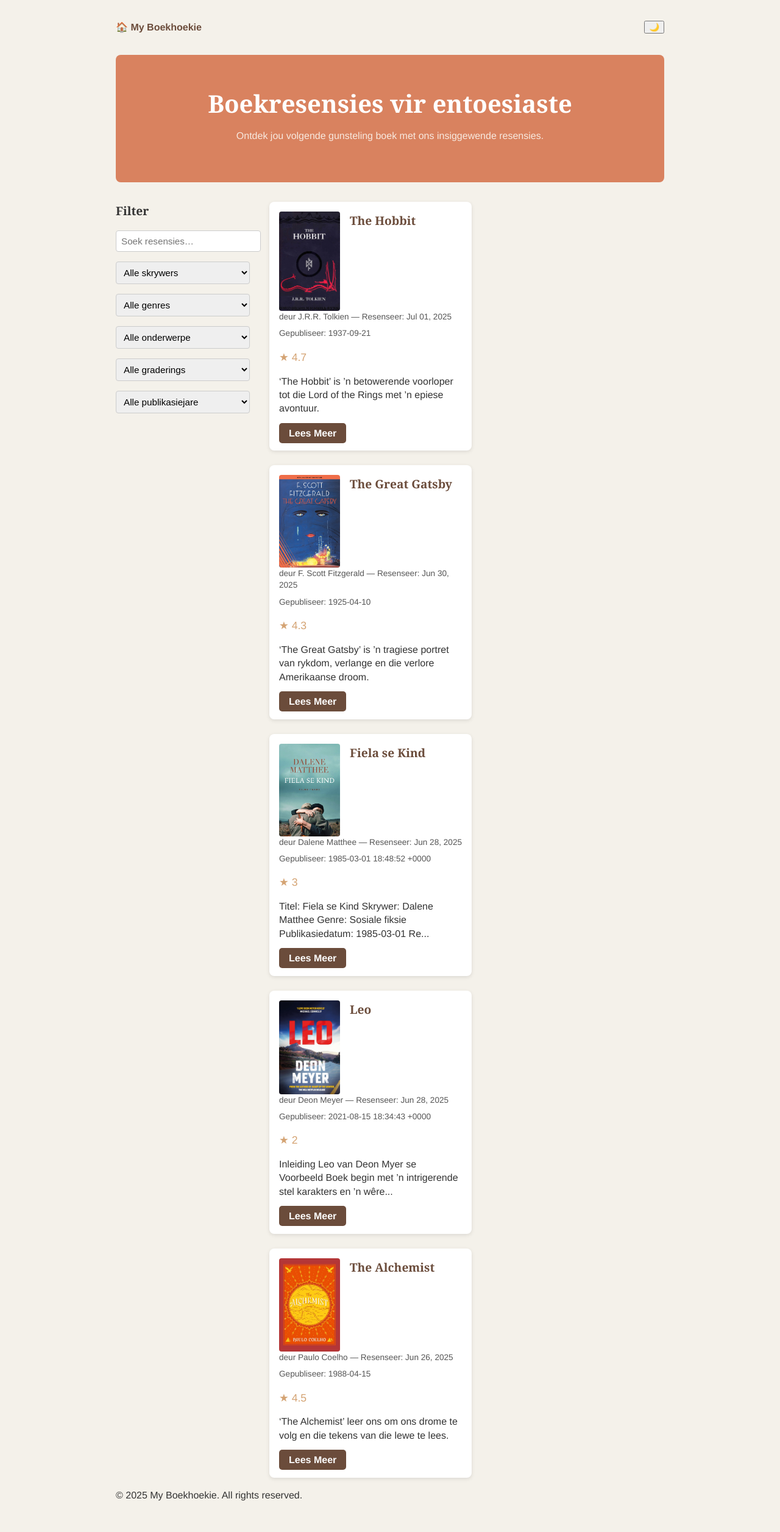
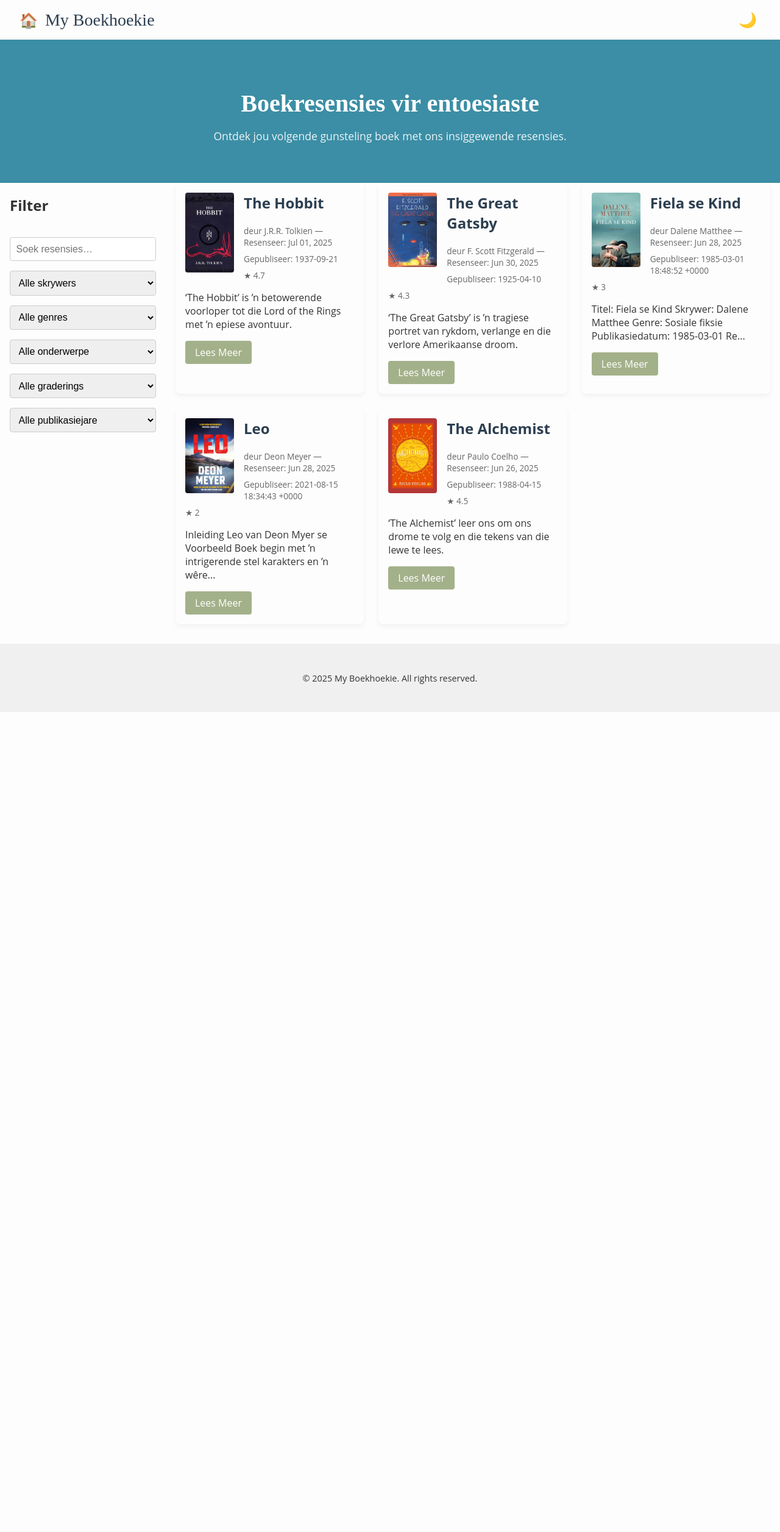
Before and after one commit to obelaiquality/nini_bennet_moll, a Jekyll site: the page built from index.html, in a window 1280 px wide. Shown: the whole page at 61% size. Built offline with Jekyll 4.4.1, drawn with Linux system fonts in a browser that asks for light colours; after the commit the page ends 1168 px from its top, so only the background shows below that.

Commit message:
Update style.css

```diff
--- a/assets/css/style.css
+++ b/assets/css/style.css
@@ -1,334 +1,238 @@
-/* ----------------------------------------
-   Base & Typography
----------------------------------------- */
+/* ── CSS Variables ───────────────────────────────────────── */
+:root {
+  --brand-primary: #3B8EA5;   /* new teal */
+  --brand-accent:  #2C3E50;   /* deep slate for links/buttons */
+  --bg-light:      #FDFDFD;
+  --bg-dark:       #1F1F1F;
+  --text-light:    #FFF;
+  --text-dark:     #333;
+  --highlight:     #A3B18A;   /* soft olive highlight */
+  --gold:          #F2C057;
+}
+
+/* Dark-mode overrides */
+.theme-dark {
+  --bg-light:   #1e1e1e;
+  --bg-dark:    #121212;
+  --text-dark:  #EEE;
+  --text-light: #FFF;
+  --brand-accent: #88B0AC;   /* lighter accent on dark */
+}
+
+/* Dark-mode text overrides */
+.theme-dark h1,
+.theme-dark h2,
+.theme-dark h3,
+.theme-dark p,
+.theme-dark .section-heading,
+.theme-dark .featured-meta,
+.theme-dark .featured-title,
+.theme-dark .meta,
+.theme-dark .rating {
+  color: var(--text-light) !important;
+}
+.theme-dark a {
+  color: var(--text-light) !important;
+}
+
+/* ── Global ──────────────────────────────────────────── */
 body {
-  margin: 0 auto;
-  max-width: 900px;
-  padding: 2rem;
-  font-family: 'Helvetica Neue', Arial, sans-serif;
-  line-height: 1.6;
-  background: #f4f1ea;
-  color: #333;
+  margin: 0;
+  font-family: 'Open Sans', sans-serif;
+  background: var(--bg-light);
+  color: var(--text-dark);
+  transition: background 0.3s, color 0.3s;
 }
-h1, h2, h3 {
-  font-family: Georgia, serif;
-  margin-top: 0;
+.theme-dark body {
+  background: var(--bg-light);
+  color: var(--text-light);
 }
 a {
-  color: #6b4c3b;
+  color: var(--brand-accent);
   text-decoration: none;
-  font-weight: bold;
 }
 a:hover {
   text-decoration: underline;
 }
 
-/* ----------------------------------------
-   Header & Nav
----------------------------------------- */
+/* ── Header ──────────────────────────────────────────── */
 .site-header {
   display: flex;
+  align-items: center;
   justify-content: space-between;
+  padding: 1rem 2rem;
+  background: var(--bg-light);
+  box-shadow: 0 2px 4px rgba(0,0,0,0.1);
+}
+.theme-dark .site-header {
+  background: var(--bg-dark);
+}
+.site-branding {
+  display: flex;
   align-items: center;
-  margin-bottom: 2rem;
 }
-.site-header h1 {
-  font-size: 2rem;
-  margin: 0;
+.site-logo {
+  font-size: 1.5rem;
 }
-.site-header nav a,
-.site-header nav button {
-  margin-left: 1rem;
-  font-size: 0.9rem;
+.site-title {
+  font-family: 'Merriweather', serif;
+  font-size: 1.75rem;
+  margin-left: 0.75rem;
+}
+.theme-toggle {
+  font-size: 1.5rem;
   background: none;
   border: none;
   cursor: pointer;
 }
 
-/* Dark‐mode header background */
-.dark .site-header {
-  background: #2c2c2c;
+/* ── Hero Intro Section ───────────────────────────────── */
+.hero-section {
+  background-color: var(--brand-primary);
+  padding: 3rem 1rem;
+  text-align: center;
+}
+.hero-content {
+  max-width: 600px;
+  margin: 0 auto;
+  color: var(--text-light);
+}
+.hero-title {
+  font-family: 'Playfair Display', serif;
+  font-size: 2.5rem;
+  margin-bottom: 0.5rem;
+}
+.hero-subtitle {
+  font-size: 1.1rem;
+  opacity: 0.9;
 }
 
-/* ----------------------------------------
-   Buttons
----------------------------------------- */
-.btn {
-  background-color: #d4a373;
-  color: white;
-  padding: 0.5rem 1rem;
-  border: none;
-  border-radius: 5px;
-  font-size: 1rem;
-  cursor: pointer;
-  transition: background 0.2s ease;
-}
-.btn:hover {
-  background-color: #bc8a5f;
-}
-.btn-secondary {
-  background-color: #6b4c3b;
-}
-.btn-secondary:hover {
-  background-color: #59422f;
-}
-
-/* ----------------------------------------
-   Dark Mode
----------------------------------------- */
-.dark body {
-  background: #1e1e1e;
-  color: #eee;
-}
-.dark .review,
-.dark .review-page,
-.dark .featured-card,
-.dark .review-card {
-  background-color: #2c2c2c;
-  border-color: #444;
-}
-.dark a {
-  color: #d4a373;
-}
-
-/* ----------------------------------------
-   Hero Section
----------------------------------------- */
-.hero-section {
-  background: #d9825f; /* terracotta accent */
-  padding: 3rem 1rem;
-  border-radius: 8px;
-  text-align: center;
+/* ── Featured Reviews ────────────────────────────────── */
+.featured-section {
+  background: var(--bg-light);
+  padding: 2rem 1rem;
   margin-bottom: 2rem;
 }
-.hero-title {
-  margin: 0;
-  font-size: 2.5rem;
-  color: #fff;
-}
-.hero-subtitle {
-  margin-top: 0.5rem;
-  color: #f8eae0;
-}
-
-/* ----------------------------------------
-   Featured Section
----------------------------------------- */
-.featured-section {
-  margin-bottom: 2rem;
+.theme-dark .featured-section {
+  background: var(--bg-dark);
 }
 .section-heading {
-  font-size: 1.8rem;
+  font-family: 'Merriweather', serif;
+  font-size: 1.75rem;
   margin-bottom: 1rem;
   text-align: center;
 }
 .featured-grid {
   display: flex;
+  justify-content: center;
   gap: 1rem;
-  flex-wrap: wrap;
-  justify-content: center;
+  overflow-x: auto;
 }
 .featured-card {
-  background: #fff;
+  background: var(--bg-light);
+  flex: 0 0 160px;
   border-radius: 8px;
-  padding: 1rem;
+  box-shadow: 0 4px 8px rgba(0,0,0,0.05);
+  padding: 0.75rem;
   text-align: center;
-  width: 180px;
-  box-shadow: 0 2px 6px rgba(0,0,0,0.1);
-  transition: transform 0.2s ease;
+  transition: transform 0.2s;
+}
+.theme-dark .featured-card {
+  background: var(--bg-dark);
 }
 .featured-card:hover {
   transform: translateY(-4px);
 }
 .featured-thumb {
   width: 100%;
-  height: auto;
+  height: 220px;
+  object-fit: cover;
   border-radius: 4px;
-  margin-bottom: 0.5rem;
 }
 .featured-title {
-  margin: 0.5rem 0;
   font-size: 1rem;
-  color: #333;
+  margin: 0.75rem 0 0.25rem;
 }
 .featured-meta {
-  font-size: 0.85rem;
+  font-size: 0.8rem;
   color: #555;
 }
 
-/* ----------------------------------------
-   Page Layout: 2-column Flex
----------------------------------------- */
+/* ── Page Layout ───────────────────────────────────── */
 .page-content {
-  display: flex;
+  display: grid;
+  grid-template-columns: 240px 1fr;
   gap: 2rem;
-  margin-top: 2rem;
+  padding: 0 1rem 2rem;
 }
 
-/* ----------------------------------------
-   Sidebar Filters
----------------------------------------- */
-.sidebar {
-  flex: 0 0 220px;
-}
-.filters h2 {
-  font-size: 1.2rem;
-  margin-bottom: 1rem;
+/* ── Sidebar Filters ───────────────────────────────── */
+.filters {
+  display: flex;
+  flex-direction: column;
+  gap: 1rem;
 }
 .filters input,
 .filters select {
-  display: block;
-  width: 100%;
-  margin-bottom: 1rem;
-  padding: 0.5rem;
-  font-size: 0.95rem;
+  padding: 0.6rem;
+  font-size: 1rem;
   border: 1px solid #ccc;
   border-radius: 4px;
 }
 
-/* ----------------------------------------
-   Sort Controls
----------------------------------------- */
-.sort-controls {
-  width: 100%;
-  margin-bottom: 1rem;
-  text-align: center;
-}
-.sort-controls label {
-  margin-right: 0.5rem;
+/* ── Reviews Grid ──────────────────────────────────── */
+.reviews {
+  display: grid;
+  grid-template-columns: repeat(auto-fill, minmax(280px, 1fr));
+  gap: 1.5rem;
 }
 
-/* ----------------------------------------
-   Reviews List (Cards)
----------------------------------------- */
-.reviews {
-  flex: 1;
-  display: flex;
-  flex-wrap: wrap;
-  gap: 1.5rem;
-}
+/* ── Single Review Card ─────────────────────────────── */
 .review-card {
-  background: #fff;
+  background: var(--bg-light);
   border-radius: 8px;
   padding: 1rem;
-  box-shadow: 0 2px 6px rgba(0,0,0,0.1);
-  transition: transform 0.2s ease;
-  flex: 1 1 calc(50% - 1.5rem);
-  max-width: calc(50% - 1.5rem);
+  box-shadow: 0 4px 8px rgba(0,0,0,0.05);
+  transition: transform 0.2s;
+}
+.theme-dark .review-card {
+  background: var(--bg-dark);
 }
 .review-card:hover {
   transform: translateY(-4px);
 }
-@media (max-width: 600px) {
-  .review-card {
-    flex: 1 1 100%;
-    max-width: 100%;
-  }
-}
 .cover-thumb {
-  width: 100px;
+  width: 80px;
+  height: auto;
   float: left;
-  margin-right: 1rem;
+  margin: 0 1rem 1rem 0;
   border-radius: 4px;
 }
 .review-card h2 {
   margin-top: 0;
-  font-size: 1.2rem;
 }
-.review-card .meta {
+.meta,
+.rating {
   font-size: 0.85rem;
-  color: #555;
+  color: #666;
   margin: 0.5rem 0;
 }
-.review-card .rating {
-  color: #d4a373;
-  font-size: 1.1rem;
-  margin-bottom: 0.5rem;
-}
-.review-card p {
-  clear: both;
-  line-height: 1.4;
+.btn-secondary {
+  display: inline-block;
+  padding: 0.5rem 1rem;
+  border-radius: 4px;
+  background: var(--highlight);
+  color: white;
+  text-decoration: none;
 }
 
-/* ----------------------------------------
-   Single Review Page
----------------------------------------- */
-.review-page {
-  background: #fff;
-  border: 1px solid #ddd;
-  border-radius: 8px;
+/* ── Footer ────────────────────────────────────────── */
+.site-footer {
+  text-align: center;
   padding: 2rem;
-  box-shadow: 0 2px 8px rgba(0,0,0,0.1);
-  margin-bottom: 2rem;
+  font-size: 0.9rem;
+  background: rgba(0,0,0,0.05);
 }
-.review-header {
-  text-align: center;
-  margin-bottom: 2rem;
+.theme-dark .site-footer {
+  background: rgba(255,255,255,0.05);
 }
-.review-title {
-  font-size: 2rem;
-  margin-bottom: 0.5rem;
-}
-.review-meta {
-  font-size: 0.9rem;
-  color: #555;
-  margin-bottom: 1rem;
-}
-.review-cover {
-  max-width: 300px;
-  width: 100%;
-  border-radius: 6px;
-  margin: 1rem auto;
-  display: block;
-}
-.review-rating {
-  font-size: 1.2rem;
-  color: #d4a373;
-  margin-bottom: 1rem;
-}
-.review-author-bio {
-  font-style: italic;
-  color: #444;
-  margin-bottom: 2rem;
-}
-.review-body {
-  line-height: 1.7;
-}
-.review-footer {
-  margin-top: 2rem;
-  border-top: 1px solid #eee;
-  padding-top: 1rem;
-  text-align: center;
-}
-.review-tags .tag {
-  display: inline-block;
-  background: #d4a373;
-  color: #fff;
-  padding: 0.3rem 0.6rem;
-  border-radius: 4px;
-  margin: 0 0.2rem;
-  font-size: 0.85rem;
-}
-
-/* ----------------------------------------
-   Utility
----------------------------------------- */
-.clearfix::after {
-  content: "";
-  display: table;
-  clear: both;
-}
-
-/* ----------------------------------------
-   Dark-mode Overrides for Single Page
----------------------------------------- */
-.dark .review-page {
-  background: #2c2c2c;
-  border-color: #444;
-}
-.dark .review-footer {
-  border-top-color: #555;
-}
-.dark .review-tags .tag {
-  background: #bc8a5f;
-}
```
